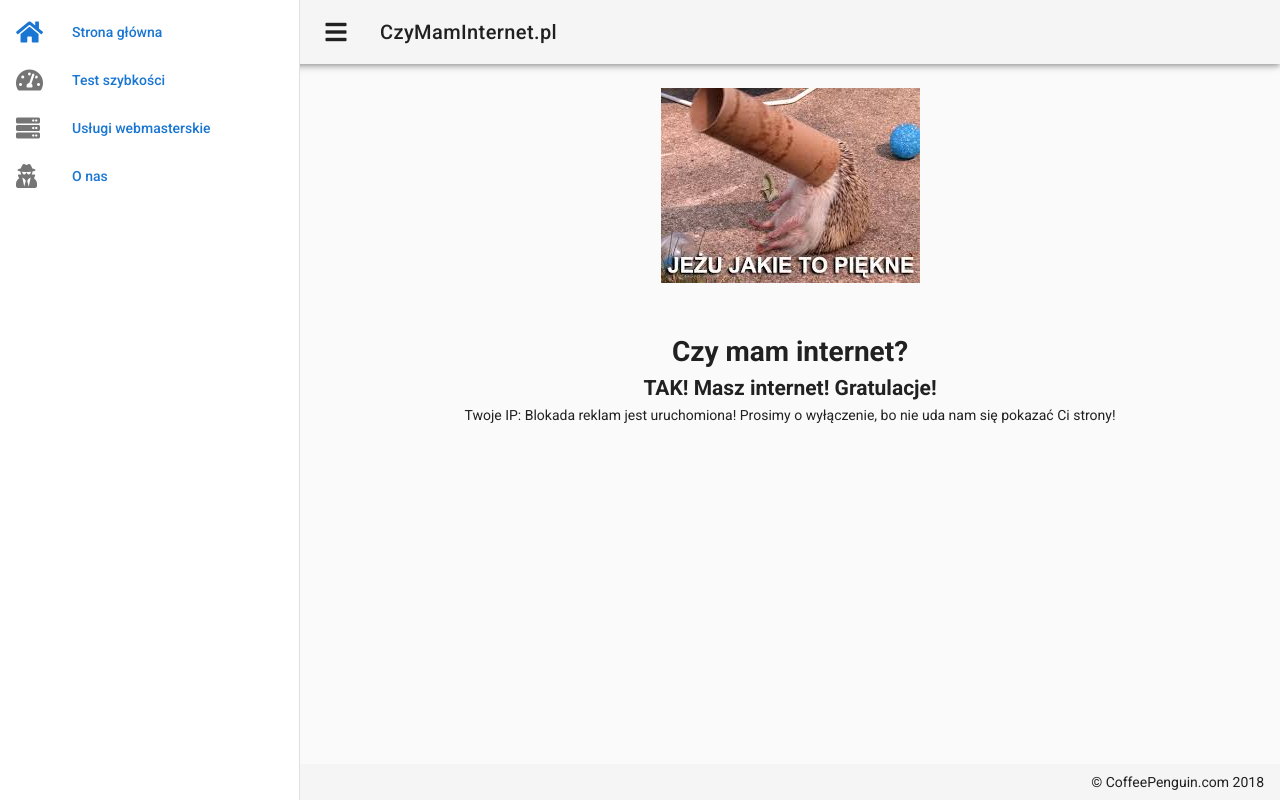
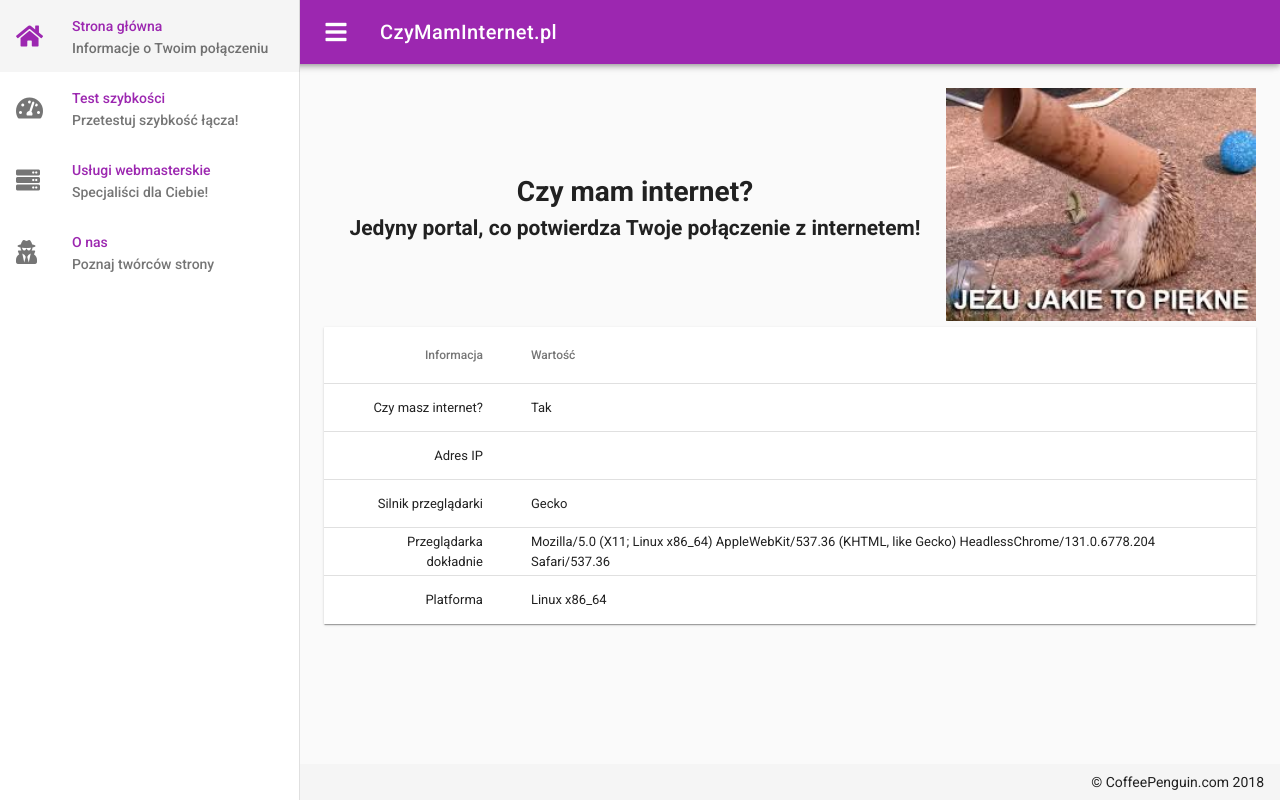
Before and after one commit to PanOtlet/czymaminternet, a Vue app: page / in a window 1280 px wide. Built offline with nearby package versions, Linux system fonts and the light colour scheme; no server answers.

Commit message:
Zmiany w wyglądzie

```diff
--- a/src/App.vue
+++ b/src/App.vue
@@ -10,18 +10,21 @@
       fixed
       app
     >
-      <v-list>
+      <v-list two-line subheader>
         <v-list-tile
           value="true"
           v-for="(item, i) in items"
           :key="i"
           :to="item.path"
+          class="black--text"
+          active-class="purple--text"
         >
           <v-list-tile-action>
             <v-icon v-html="item.icon"></v-icon>
           </v-list-tile-action>
           <v-list-tile-content>
             <v-list-tile-title v-text="item.title"></v-list-tile-title>
+            <v-list-tile-sub-title v-text="item.subtitle"></v-list-tile-sub-title>
           </v-list-tile-content>
         </v-list-tile>
       </v-list>
@@ -29,6 +32,8 @@
     <v-toolbar
       app
       :clipped-left="clipped"
+      dark
+      color="purple"
     >
       <v-toolbar-side-icon @click.stop="drawer = !drawer"></v-toolbar-side-icon>
       <!-- <v-btn icon @click.stop="miniVariant = !miniVariant">
@@ -80,24 +85,25 @@ export default {
         {
           icon: "fas fa-home",
           title: "Strona główna",
-          path: "/",
-          meta: {
-            title: "Strona główna | " + this.title
-          }
+          subtitle: "Informacje o Twoim połączeniu",
+          path: "/"
         },
         {
           icon: "fas fa-tachometer-alt",
           title: "Test szybkości",
+          subtitle: "Przetestuj szybkość łącza!",
           path: "/speedtest"
         },
         {
           icon: "fas fa-server",
           title: "Usługi webmasterskie",
+          subtitle: "Specjaliści dla Ciebie!",
           path: "/webmaster"
         },
         {
           icon: "fas fa-user-secret",
           title: "O nas",
+          subtitle: "Poznaj twórców strony",
           path: "/o-nas"
         }
       ],
@@ -108,3 +114,9 @@ export default {
   }
 };
 </script>
+
+<style>
+a:link {
+  color: white;
+}
+</style>
--- a/src/components/HelloWorld.vue
+++ b/src/components/HelloWorld.vue
@@ -1,13 +1,27 @@
 <template>
   <v-container fluid>
     <v-slide-y-transition mode="out-in">
-      <v-layout column align-center>
-        <img src="@/assets/jezu.jpg" alt="Czy mam internet" class="mb-5">
-        <h1>Czy mam internet?</h1>
-        <h2>TAK! Masz internet! Gratulacje!</h2>
-        <p>Twoje IP: {{info}}</p>
+      <v-layout align-center>
+        <v-flex col-md-6 class="text-xs-center">
+          <h1>Czy mam internet?</h1>
+          <h2>Jedyny portal, co potwierdza Twoje połączenie z internetem!</h2>
+        </v-flex>
+        <v-flex col-md-6><img src="@/assets/jezu.jpg" width="100%" alt="Czy mam internet"></v-flex>
+        <!-- <p>Twoje IP: {{info}}</p> -->
       </v-layout>
     </v-slide-y-transition>
+    <v-data-table
+      :headers="headers"
+      :items="information"
+      hide-actions
+      class="elevation-1"
+      text-xs-center
+    >
+      <template slot="items" slot-scope="props">
+        <td class="text-xs-right">{{ props.item.name }}</td>
+        <td class="text-xs-left">{{ props.item.text }}</td>
+      </template>
+    </v-data-table>
   </v-container>
 </template>
 
@@ -19,16 +33,55 @@ export default {
   props: {
     msg: String
   },
+  beforeMount() {
+    this.getUserIP();
+  },
   data: function() {
     return {
-      info: this.getUserIP()
+      // info: this.getUserIP(),
+      headers: [
+        {
+          text: "Informacja",
+          align: "right",
+          sortable: false,
+          value: "name"
+        },
+        { text: "Wartość", value: "text", sortable: false }
+      ],
+      information: [
+        {
+          value: false,
+          name: "Czy masz internet?",
+          text: "Tak"
+        },
+        {
+          value: false,
+          name: "Adres IP",
+          text: ""
+        },
+        {
+          value: false,
+          name: "Silnik przeglądarki",
+          text: navigator.product
+        },
+        {
+          value: false,
+          name: "Przeglądarka dokładnie",
+          text: navigator.userAgent
+        },
+        {
+          value: false,
+          name: "Platforma",
+          text: navigator.platform
+        }
+      ]
     };
   },
   methods: {
     getUserIP() {
       return axios
         .get("https://api.ipify.org/?format=json")
-        .then(response => (this.info = response.data.ip))
+        .then(response => (this.information[1].text = response.data.ip))
         .catch(error => this.blocked(error));
     },
     blocked(error) {
```
